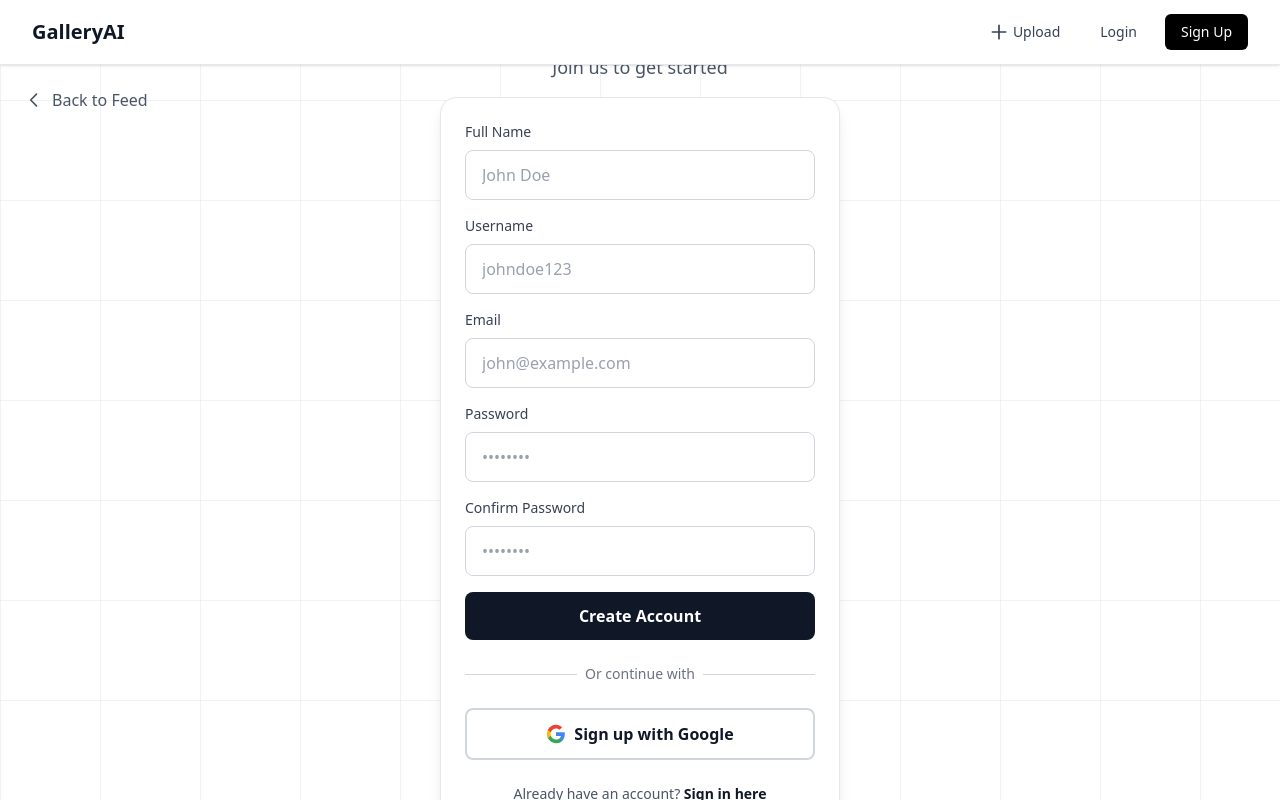
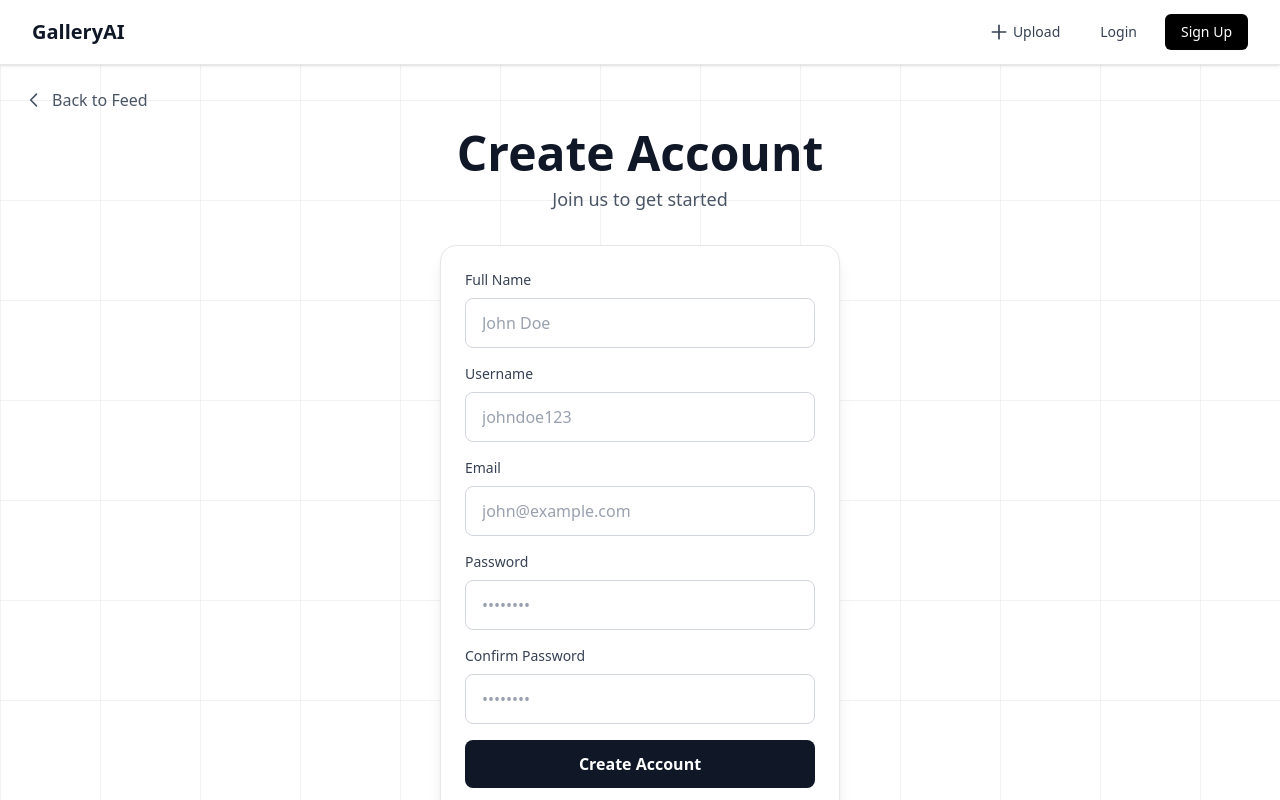
Before and after one commit to hanumantjain/social-hub, a React (Vite) app in the folder client/: page /signup in a window 1280 px wide. Shown: the top 800 px of the page. Built offline with nearby package versions, Linux system fonts and the light colour scheme.

Commit message:
signup page

```diff
--- a/client/src/main.tsx
+++ b/client/src/main.tsx
@@ -6,14 +6,6 @@ import { BrowserRouter } from 'react-router-dom'
 import { GoogleOAuthProvider } from '@react-oauth/google'
 
 const GOOGLE_CLIENT_ID = import.meta.env.VITE_GOOGLE_CLIENT_ID || '';
-
-// Log if Google Client ID is missing (for debugging)
-if (!GOOGLE_CLIENT_ID) {
-  console.error('VITE_GOOGLE_CLIENT_ID is not set! Google OAuth will not work.');
-  console.error('Available env vars:', Object.keys(import.meta.env).filter(k => k.startsWith('VITE_')));
-} else {
-  console.log('Google OAuth Client ID loaded:', GOOGLE_CLIENT_ID.substring(0, 20) + '...');
-}
 
 createRoot(document.getElementById('root')!).render(
   <StrictMode>
--- a/client/src/pages/Signup.tsx
+++ b/client/src/pages/Signup.tsx
@@ -93,10 +93,10 @@ const Signup = () => {
   });
 
   return (
-    <div className="h-screen overflow-hidden relative">
+    <div className="min-h-screen relative">
       <Navbar />
       {/* Back Button - Top Left Corner */}
-      <div className="absolute top-22 left-6 z-20">
+      <div className="absolute top-22 left-4 sm:left-6 z-20">
         <Link
           to="/"
           className="inline-flex items-center text-gray-600 hover:text-gray-900 transition-colors"
@@ -118,10 +118,10 @@ const Signup = () => {
         </Link>
       </div>
 
-      <div className="flex h-[calc(100vh-4rem)] items-center justify-center">
+      <div className="flex min-h-[calc(100vh-4rem)] items-center justify-center py-4 sm:py-8">
         <div className="w-full max-w-md px-4 sm:px-6">
           {/* Header */}
-          <div className="text-center my-1 sm:my-4">
+          <div className="text-center my-4 sm:my-8">
             <h1 className="text-3xl sm:text-4xl lg:text-5xl font-bold text-gray-900 mb-2">
               Create Account
             </h1>
```
Also changed, not shown: 1 other file (tests, documents, lock files or other folders).
